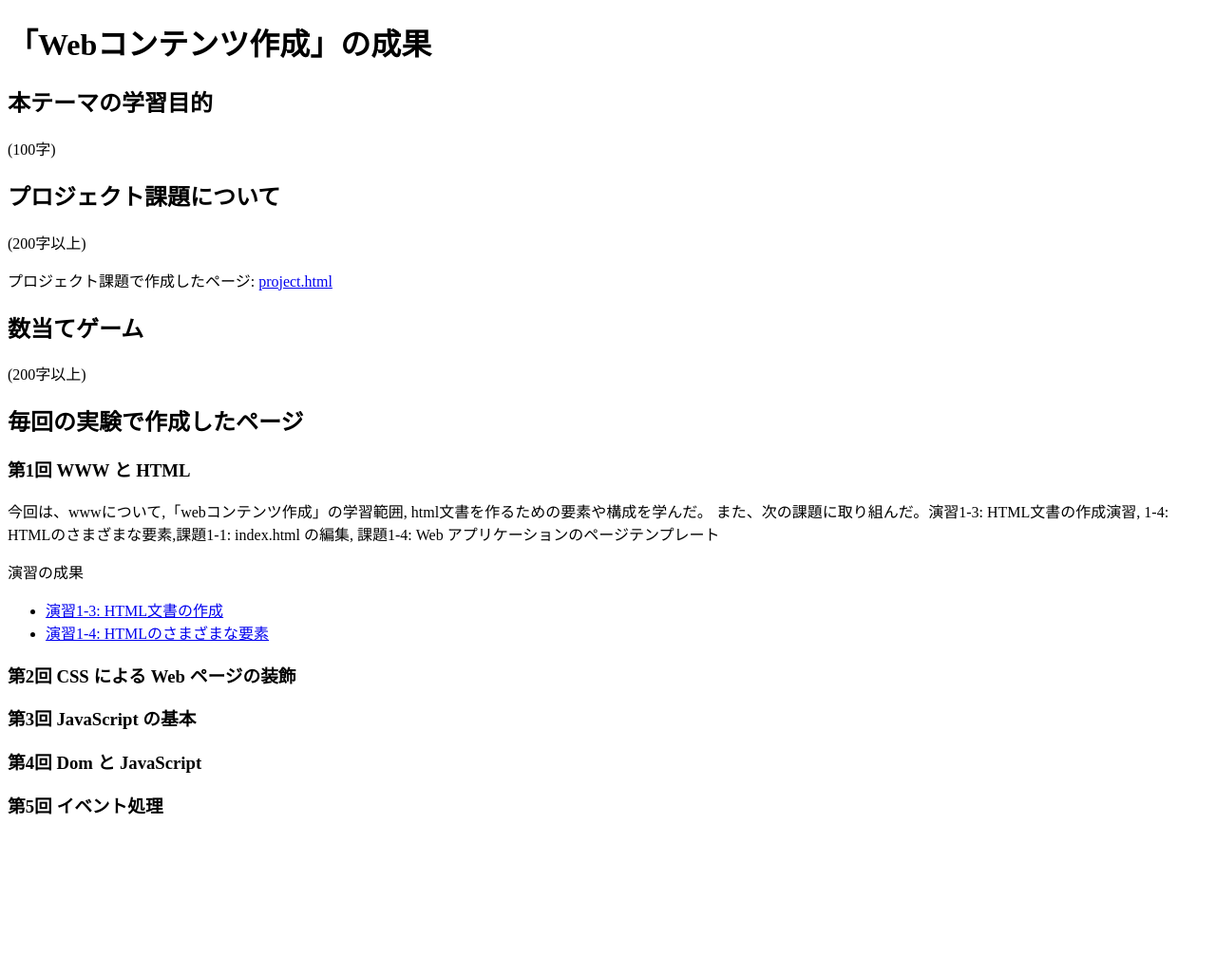
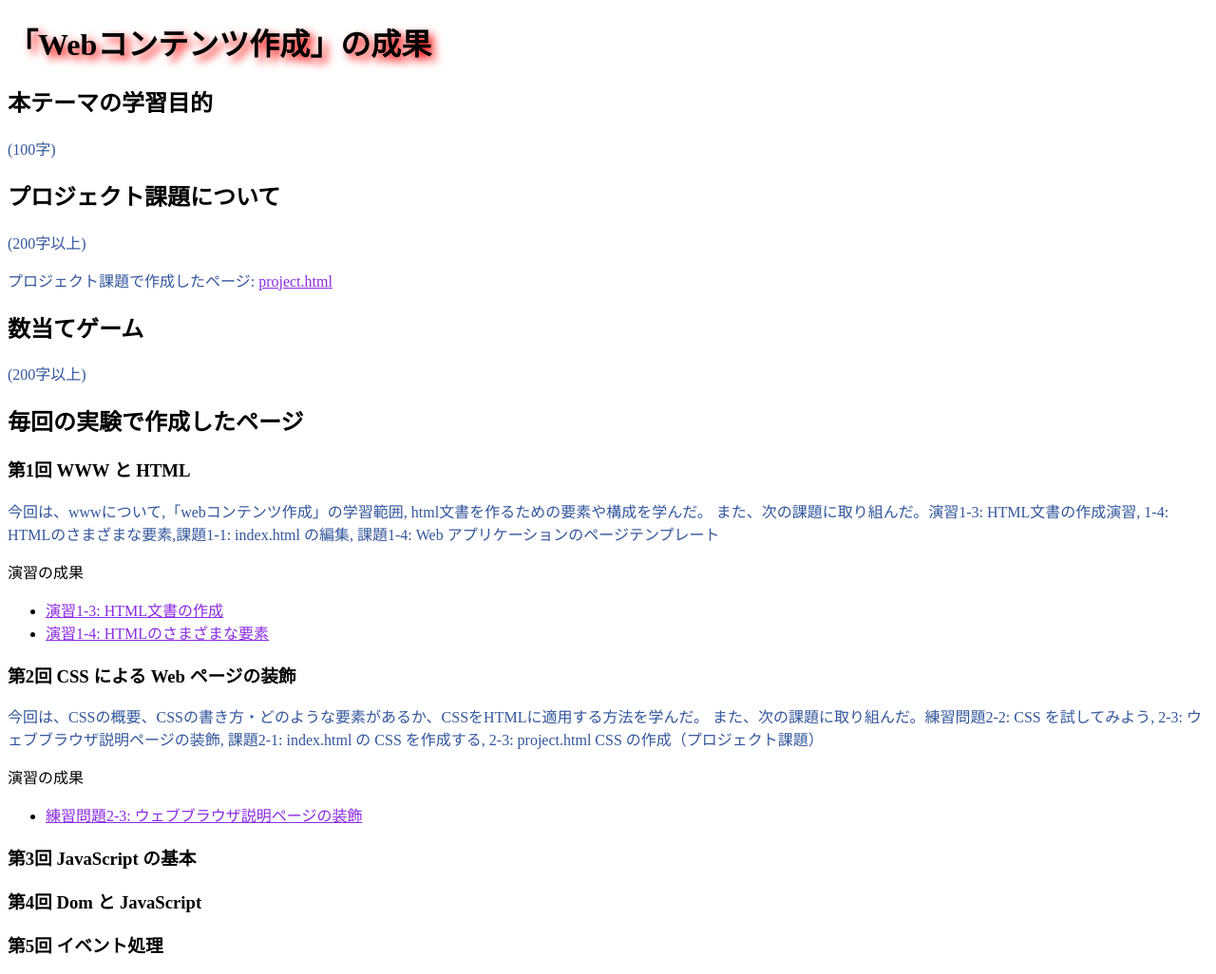
Before and after one commit to G284262022/medialabo, a plain HTML site: page index.html in a window 1280 px wide. Shown: the whole page at 95% size. Before the commit the page ends 880 px from the top, so only its background shows below. Drawn offline with Linux system fonts and the light colour scheme.

Commit message:
課題2-1

```diff
--- a/index.html
+++ b/index.html
@@ -3,6 +3,7 @@
   <head>
     <meta charset="utf-8">
     <title>「Webコンテンツ作成」の成果</title>
+    <link rel="stylesheet" href="style.css">
   </head>
   <body>
     <h1>「Webコンテンツ作成」の成果</h1>
@@ -24,7 +25,7 @@
     <p>今回は、wwwについて,「webコンテンツ作成」の学習範囲, html文書を作るための要素や構成を学んだ。
       また、次の課題に取り組んだ。演習1-3: HTML文書の作成演習, 1-4: HTMLのさまざまな要素,課題1-1: index.html の編集,
       課題1-4: Web アプリケーションのページテンプレート</p>
-    <p>演習の成果</p>
+    <p class="title">演習の成果</p>
     <ul>
       <li><a href="./practice-html/structure.html"
       target="_blank">演習1-3: HTML文書の作成</a></li>
@@ -33,6 +34,15 @@
     </ul>
 
     <h3>第2回 CSS による Web ページの装飾</h3>
+    <p>今回は、CSSの概要、CSSの書き方・どのような要素があるか、CSSをHTMLに適用する方法を学んだ。
+      また、次の課題に取り組んだ。練習問題2-2: CSS を試してみよう, 2-3: ウェブブラウザ説明ページの装飾,
+      課題2-1: index.html の CSS を作成する, 2-3: project.html CSS の作成（プロジェクト課題）
+    </p>
+    <p class="title">演習の成果</p>
+    <ul>
+      <li><a href="./practice-css/browser-intro.html"
+        target="_blank">練習問題2-3: ウェブブラウザ説明ページの装飾</a></li>
+    </ul>
     <h3>第3回 JavaScript の基本</h3>
     <h3>第4回 Dom と JavaScript</h3>
     <h3>第5回 イベント処理</h3>
--- /dev/null
+++ b/style.css
@@ -0,0 +1,16 @@
+p {
+    color: #33569c;
+}
+
+a {
+    color: blueviolet;
+}
+
+p.title {
+    color: black;
+}
+
+h1 {
+    color: black;
+	text-shadow: rgb(253, 0, 0) 5px 5px 10px;
+}
```
